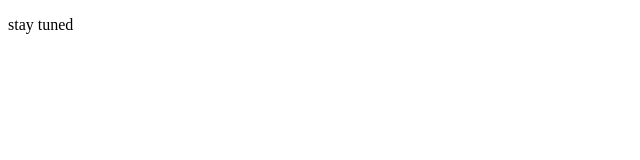
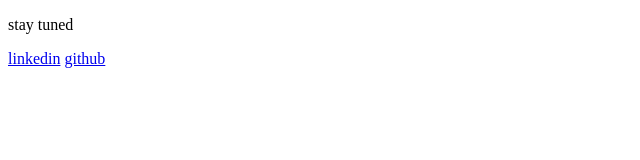
Before and after one commit to leu1/leu1, a plain HTML site: page index.html in a window 1280 px wide. Shown: the whole page, without its empty margins (0-640 px from the left). Drawn offline with Linux system fonts and the light colour scheme.

Commit message:
added links

```diff
--- a/index.html
+++ b/index.html
@@ -10,6 +10,9 @@
 
 <body>
     <p>stay tuned</p>
+    <a href="https://www.linkedin.com/in/michaelamare/">linkedin</a>
+    <a href="https://github.com/leu1">github</a>
+
 </body>
 
 </html>
```
